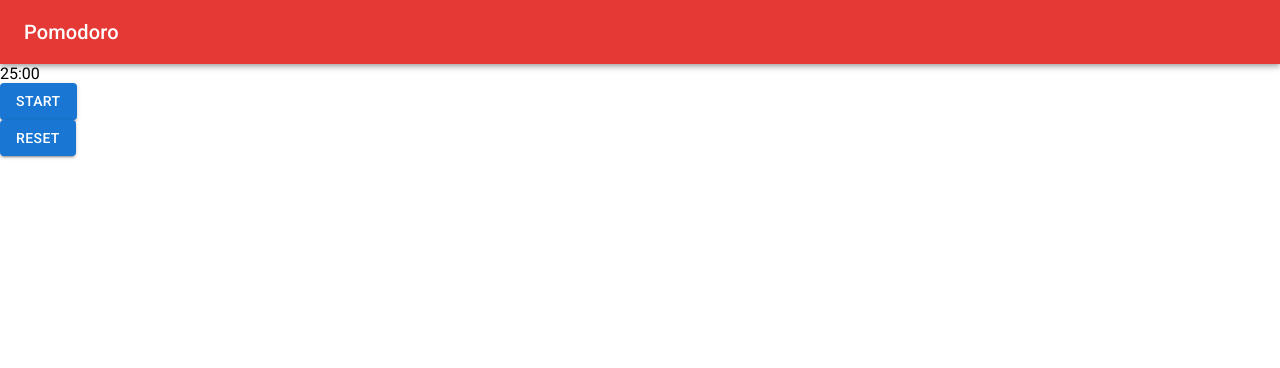
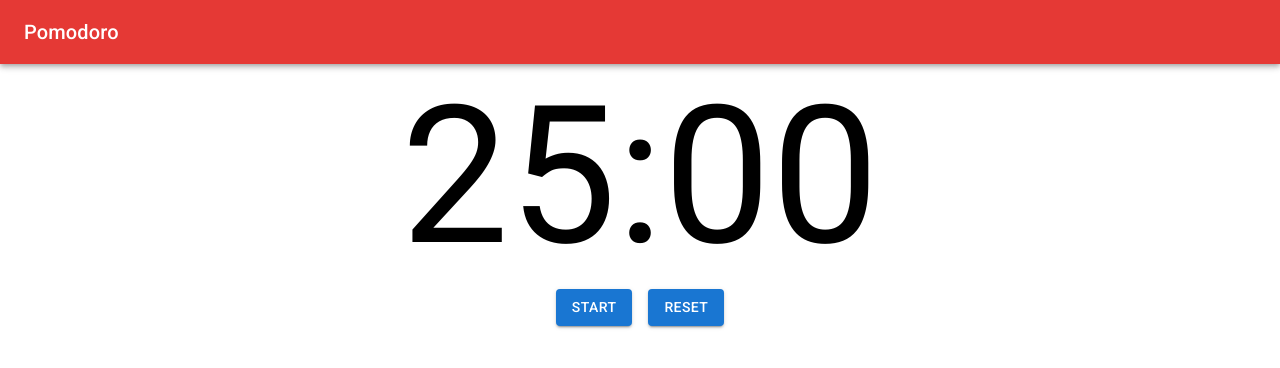
Before and after one commit to lukesims12/pomodoro-v2, a React (Vite) app: page / in a window 1280 px wide. Shown: the top 368 px of the page. Built offline with nearby package versions, Linux system fonts and the light colour scheme.

Commit message:
✨ MVP!

```diff
--- a/src/components/Pomodoro.tsx
+++ b/src/components/Pomodoro.tsx
@@ -1,9 +1,10 @@
-import { Button, Typography } from "@mui/material";
+import { Button, Container, Typography } from "@mui/material";
 import { FunctionComponent, useEffect, useState } from "react";
 
 const Pomodoro: FunctionComponent = () => {
     const [seconds, setSeconds] = useState(25 * 60);
     const [paused, setPaused] = useState(true);
+    const time = `${Math.floor(seconds / 60)}:${("00" + (seconds % 60)).slice(-2)}`;
 
     const startTimer = () => setPaused(false);
     const pauseTimer = () => setPaused(true);
@@ -25,15 +26,15 @@ const Pomodoro: FunctionComponent = () => {
     }, [paused]);
 
     return (
-        <>
-            <div className="timer-outer">
-                <div className="timer-number">{`${Math.floor(seconds / 60)}:${("00" + (seconds % 60)).slice(-2)}`}</div>
+        <Container>
+            <div style={{display: 'flex', justifyContent: 'center'}}>
+                <div style={{fontSize: '12em'}}>{time}</div>
             </div>
-            <div className="control-bar-outer">
-                <div className="btn-cb"><Button onClick={paused ? startTimer : pauseTimer} variant="contained" color="primary">{paused ? "Start" : "Pause"}</Button></div>
-                <div className="btn-cb"><Button onClick={resetTimer} variant="contained" color="primary">Reset</Button></div>
+            <div style={{display: 'flex', justifyContent: 'center', gap: '1em'}}>
+                <div><Button onClick={paused ? startTimer : pauseTimer} variant="contained" color={paused ? "primary" : "error"}>{paused ? "Start" : "Pause"}</Button></div>
+                <div><Button onClick={resetTimer} variant="contained" color="primary">Reset</Button></div>
             </div>
-        </>
+        </Container>
     );
 }
 
```
